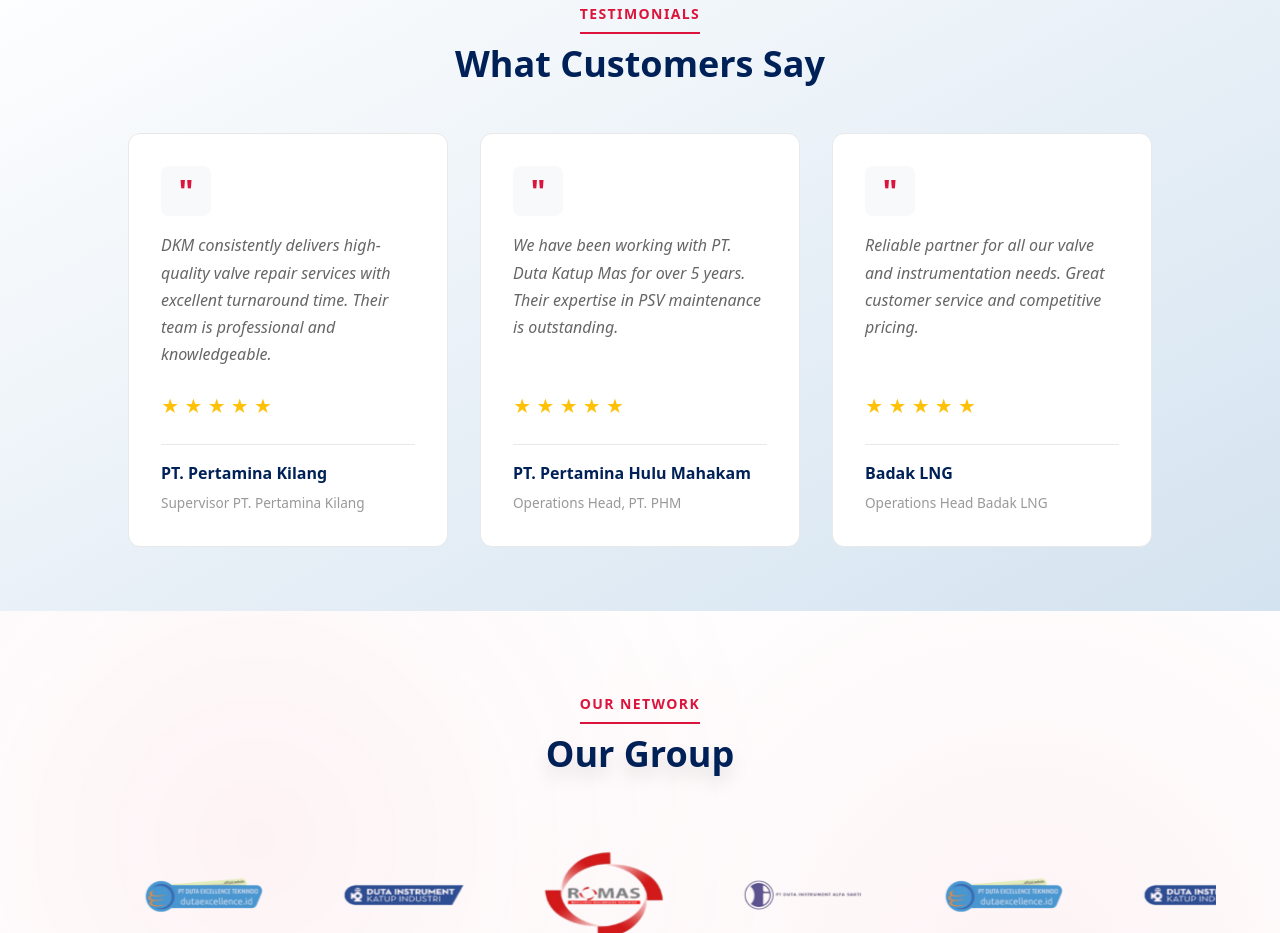
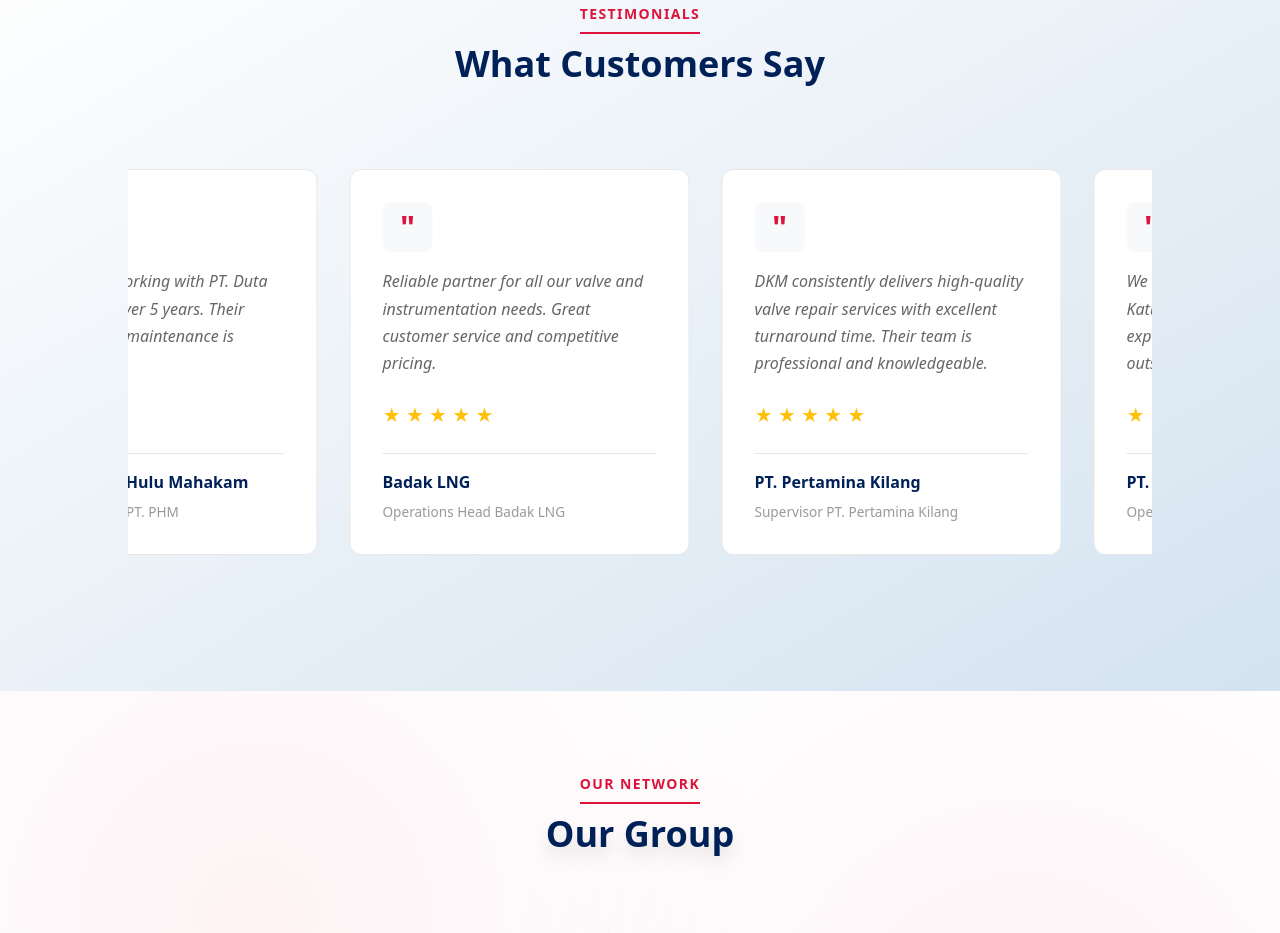
Before and after one commit to fatwaalc/KP-CompanyProfile-Duta-Katup-Mas, a Vue app: page / in a window 1280 px wide. Shown: the part 2380-3313 px from the top of the page. Built offline with nearby package versions, Linux system fonts and the light colour scheme.

Commit message:
update marquee testimonials and button contact us services

```diff
--- a/src/components/sections/ServiceDetailCard.vue
+++ b/src/components/sections/ServiceDetailCard.vue
@@ -35,7 +35,7 @@
         <!-- Contact Button -->
         <a href="javascript:void(0)" class="sd-contact-btn" @click="navigateToContact">
           Contact Us
-          <span class="sd-btn-arrow">→</span>
+          <ChevronRight :size="20" class="sd-btn-arrow" />
         </a>
       </div>
     </div>
@@ -46,7 +46,7 @@
 import { defineProps } from 'vue'
 import { useRouter } from 'vue-router'
 import { nextTick } from 'vue'
-import { ClipboardPen } from 'lucide-vue-next'
+import { ChevronRight, ClipboardPen } from 'lucide-vue-next'
 
 const router = useRouter()
 
--- a/src/components/sections/TestimonialsSection.vue
+++ b/src/components/sections/TestimonialsSection.vue
@@ -7,16 +7,28 @@
         <h2 class="text-4xl lg:text-3xl md:text-2xl font-bold text-dkm-dark m-0">What Customers Say</h2>
       </div>
 
-      <!-- Testimonials Grid -->
-      <div class="testimonials-grid grid gap-8 md:gap-6">
+      <!-- Testimonials Marquee -->
+      <div class="testimonials-marquee">
+        <div class="marquee-track">
           <TestimonialCard
             v-for="(testimonial, index) in testimonials"
             :key="index"
+            class="marquee-card"
             :text="testimonial.text"
             :name="testimonial.name"
             :role="testimonial.role"
             :featured="testimonial.featured"
           />
+          <TestimonialCard
+            v-for="(testimonial, index) in testimonials"
+            :key="`duplicate-${index}`"
+            class="marquee-card"
+            :text="testimonial.text"
+            :name="testimonial.name"
+            :role="testimonial.role"
+            :featured="testimonial.featured"
+          />
+        </div>
       </div>
     </div>
   </section>
@@ -49,13 +61,56 @@
 </script>
 
 <style scoped>
-.testimonials-grid {
-  grid-template-columns: 1fr;
+.testimonials-marquee {
+  overflow: hidden;
+  width: 100%;
+  padding: 28px 0 64px;
 }
 
-@media (min-width: 1024px) {
-  .testimonials-grid {
-    grid-template-columns: repeat(3, minmax(0, 1fr));
+.marquee-track {
+  display: flex;
+  gap: 2rem;
+  width: max-content;
+  animation: testimonials-marquee 35s linear infinite;
+  padding: 8px 0;
+}
+
+.testimonials-marquee:hover .marquee-track {
+  animation-play-state: paused;
+}
+
+.marquee-card {
+  flex: 0 0 340px;
+}
+
+@keyframes testimonials-marquee {
+  0% {
+    transform: translateX(0);
+  }
+  100% {
+    transform: translateX(-50%);
+  }
+}
+
+@media (max-width: 1024px) {
+  .marquee-track {
+    gap: 1.5rem;
+  }
+
+  .marquee-card {
+    flex-basis: 320px;
+  }
+}
+
+@media (max-width: 768px) {
+  .marquee-card {
+    flex-basis: 280px;
+  }
+}
+
+@media (prefers-reduced-motion: reduce) {
+  .marquee-track {
+    animation: none;
   }
 }
 </style>
```
Lines whose indentation alone changed are shown as unchanged.
